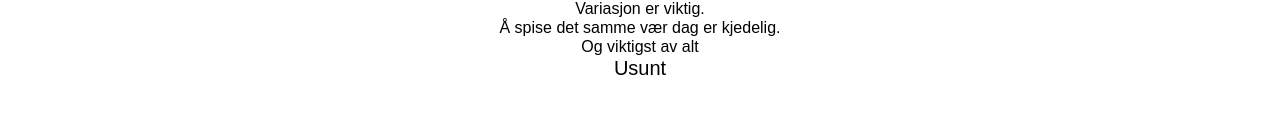
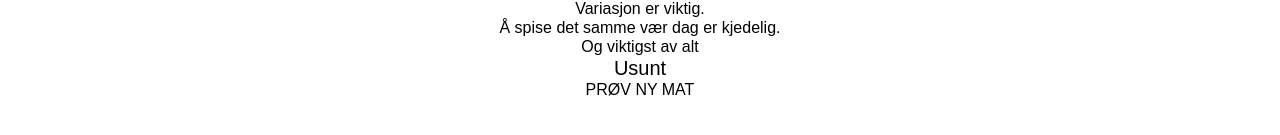
Before and after one commit to sanderLundal/KostholOppgave, a plain HTML site: page index.html in a window 1280 px wide. Shown: the part 361-496 px from the top of the page. Drawn offline with Linux system fonts and the light colour scheme.

Commit message:
Update index.html

```diff
--- a/index.html
+++ b/index.html
@@ -35,7 +35,7 @@
       </div>
       <div class="thirdP">
         <div class="thirdPHeader">
-
+          <p>PRØV NY MAT</p>
         </div>
         <div class="thirdPText">
 
```
